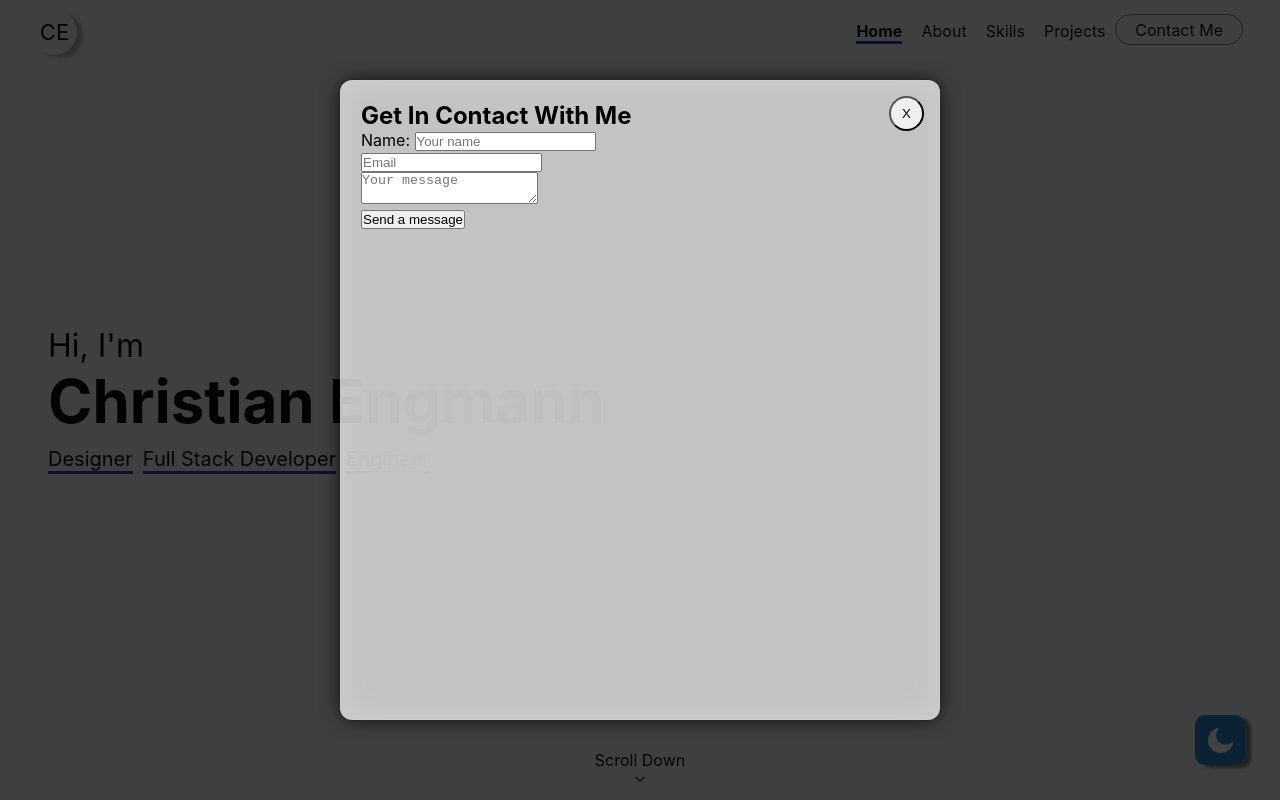
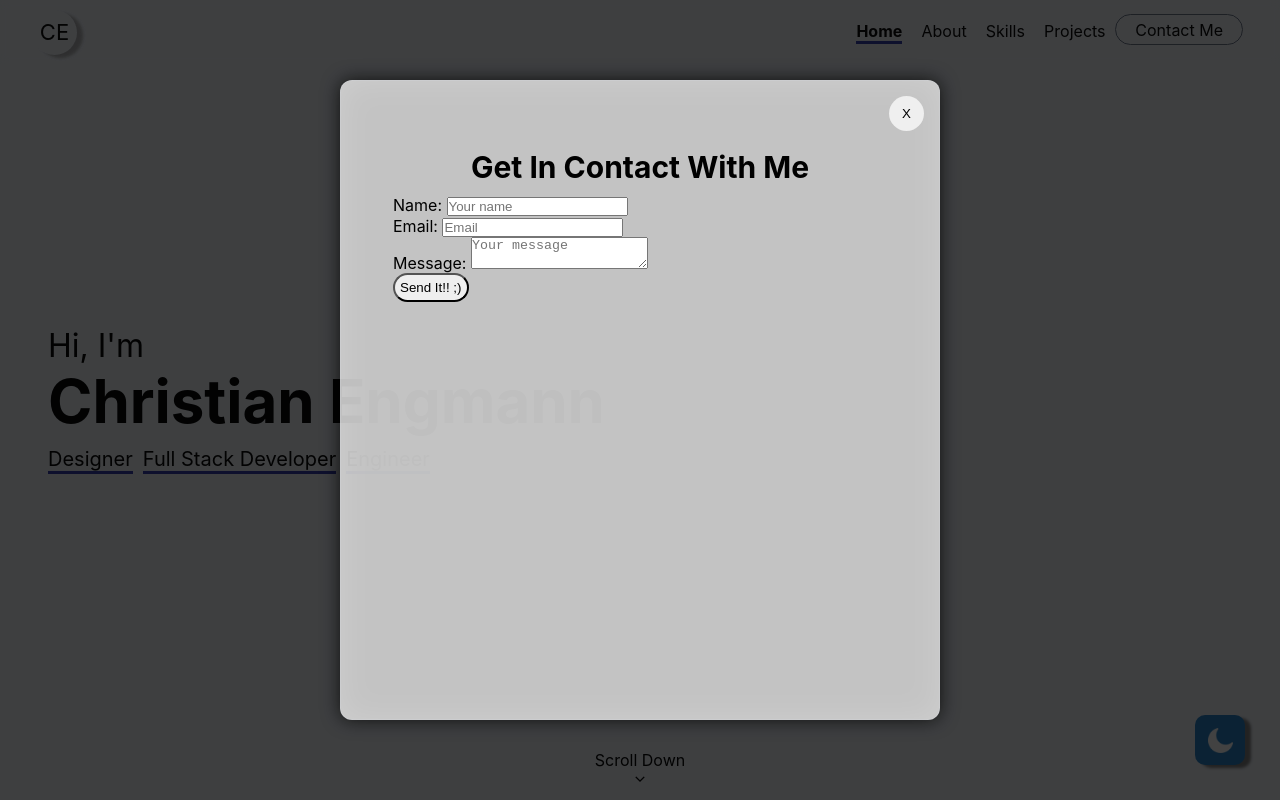
Before and after one commit to CEngmann91/portfolio, a React (Create React App) app: page / in a window 1280 px wide. Both pictures are taken after a click on the element "Contact Me". Shown: the top 800 px of the page. Built offline with nearby package versions, Linux system fonts and the light colour scheme.

Commit message:
updated modals

```diff
--- a/src/components/Modals/ContactModal/ContactModal.jsx
+++ b/src/components/Modals/ContactModal/ContactModal.jsx
@@ -1,86 +1,63 @@
 import './ContactModal.scss';
 import React, { useState, useCallback, useEffect } from 'react'
+import RootModal from '../RootModal/RootModal';
 
-const ContactModal = ({ isOpen, onClose }) => {
+const ContactModal = ({ shown, onClose }) => {
+    const [submitted, setSubmitted] = useState(false);
 
-    useEffect(() => {
-        if (isOpen)
-            // Prevents scrolling whilst the menu is visible.
-            document.body.style.overflow = "hidden";
-    }, [isOpen])
-
-
-    const close = useCallback(() => {
-        document.body.style.overflow = "scroll";
-
-        onClose()
-    }, [])
+    const FORM_ENDPOINT = "";
 
 
 
-
-    const FORM_ENDPOINT = "";
-
-    const [submitted, setSubmitted] = useState(false);
     const handleSubmit = () => {
         setTimeout(() => {
             setSubmitted(true);
         }, 100);
     };
 
-    if (!isOpen) return null;
-
-    if (submitted) {
-        return (
-            <>
-                <div className="text-2xl">Thank you!</div>
-                <div className="text-md">We'll be in touch soon.</div>
-            </>
-        );
-    }
-
-
 
     return (
-        <div className="app__modal">
-            <div className="overlay" onClick={close} />
-
-            <div className="container">
-                <div className="container--closeButton-container">
-                    <button onClick={close}>X</button>
+        <RootModal id={"Contact"}
+            shown={shown}
+            onClose={onClose}
+        >
+            {submitted ?
+                <div className='app__flex'>
+                    <div>Thank you!</div>
+                    <div>We'll be in touch soon.</div>
                 </div>
-
-                <div className="content">
-                    <h1>Get In Contact With Me</h1>
+                :
+                <div className="contact__modal--content">
+                    <h1 className='app__flex contact__modal--content-title'>Get In Contact With Me</h1>
 
                     <form
-                        action={FORM_ENDPOINT}
-                        onSubmit={handleSubmit}
-                        method="POST"
-                        target="_blank"
+                        // action={FORM_ENDPOINT}
+                        // onSubmit={handleSubmit}
+                        // method="POST"
+                        // target="_blank"
+                        className='contact__modal--content--fields'
                     >
-                        <div>
+                        <div className='contact__modal--content--fields-name'>
                             <label>Name: </label>
                             <input type="text" placeholder="Your name" name="name" required />
                         </div>
-                        <div>
+                        <div className='contact__modal--content--fields-email'>
+                            <label>Email: </label>
                             <input required type="email" placeholder="Email" name="email" />
                         </div>
-                        <div>
+                        <div className='contact__modal--content--fields-message'>
+                            <label>Message: </label>
                             <textarea required placeholder="Your message" name="message" />
                         </div>
-                        <div>
-                            <button type="submit">
-                                Send a message
-                            </button>
+                        <div className='contact__modal--content--fields-send-button'>
+                            <button type="submit">Send It!! ;)</button>
                         </div>
                     </form>
 
+
                 </div>
-            </div>
-        </div>
-
-
+            }
+        </RootModal>
     )
 }
 
--- a/src/components/Modals/ContactModal/ContactModal.scss
+++ b/src/components/Modals/ContactModal/ContactModal.scss
@@ -1,5 +1,69 @@
 @import '../../../utils/colours.scss';
 @import '../../../utils/Animations/animations.scss';
+
+
+.contact__modal {
+
+    &--content {
+        @media screen and (max-width: 900px) {
+            padding: 1rem 0.5rem;
+        }
+        display: flex;
+        flex-direction: column;
+        // justify-content: center;
+        // text-align: center;
+        margin-top: 2.0rem;
+        padding: 1rem 2rem;
+        height: 100%;
+
+
+        &-title {
+            @media screen and (max-width: 900px) {
+                font-size: 24px;
+            }
+            font-size: 30px;
+
+            margin-bottom: 10px;
+        }
+
+        &--fields {
+
+            &-name {
+
+            }
+            &-email {
+
+            }
+            &-message {
+
+                textarea {
+                    min-height: 50%;
+
+                }
+            }
+            &-send-button {
+                // display: flex;
+                // justify-content: center;
+                // align-items: center;
+
+                button {
+                    padding: 5px;
+                    border-radius: 20px;
+                }
+            }
+        }
+    }
+}
+
+
+
+
+
+
+
+
+
+
 
 .app__modal {
     flex: 1;
@@ -37,6 +101,7 @@
         height: 80vh;
         box-shadow: 0px 0px 18px 0px rgba($black-colour, 0.75);
         padding: 20px;
+        // padding-top: 40px;
 
         z-index: 11;
 
@@ -47,7 +112,7 @@
         border-radius: 12px;
         border: 1px solid rgba(209, 213, 219, 0.3);
 
-        @include animation(scale-bounce);
+        @include animation(scale-up-bounce);
         animation-duration: .3s;
         animation-delay: 0s;
 
@@ -65,11 +130,28 @@
 
                 justify-content: center;
                 align-items: center;
-                // border: none;
-                border-radius: 50px;
-                border-width: 2px;
+                border: none;
+                border-radius: 50%;
+                // border-width: 2px;
                 cursor: pointer;
+
+
+                // background: #e0e0e0;
+                // box-shadow: 4px 4px 8px #bebebe,
+                //     -4px -4px 8px #ffffff;
+
+                // transition: var(--modeTransition);
+
+                // &:hover {
+                //     background: #e0e0e0;
+                //     box-shadow: inset 4px 4px 8px #bebebe,
+                //         inset -4px -4px 8px #ffffff;
+                // }
             }
+        }
+
+        &--title {
+            font-size: 30px;
         }
 
         .content {
@@ -77,14 +159,11 @@
             flex-direction: column;
             // justify-content: center;
             // text-align: center;
-            // margin-top: 3rem;
-            // padding: 1rem 2rem;
+            margin-top: 3rem;
+            padding: 1rem 2rem;
+            height: 100%;
         }
     }
-
-
-
-
 }
 
 
--- /dev/null
+++ b/src/components/Modals/RootModal/RootModal.jsx
@@ -0,0 +1,75 @@
+import './RootModal.scss';
+import React, { useState, useEffect, useCallback } from 'react'
+
+const RootModal = ({ id, width = '60%', height = '80vh', shown, children, onClose, lockScrolling = true, suppressed, dismissOnEscKey = true }) => {
+
+  const STATE = { HIDDEN: "Hidden", ANIMATING: "Animating", VISIBLE: "Visible" }
+  const [state, setState] = useState(STATE.HIDDEN);
+
+
+
+  useEffect(() => {
+    if (lockScrolling && shown)
+      // Prevents scrolling whilst the menu is visible.
+      document.body.style.overflow = "hidden";
+
+    if (dismissOnEscKey && shown) {
+      window.addEventListener('keydown', onKeyDown)
+      return () => window.removeEventListener('keydown', onKeyDown)
+    }
+  }, [shown])
+
+
+  const onKeyDown = (e) => {
+    if (e.code === "Escape") handleClose();
+  };
+
+  const handleClose = useCallback(() => {
+    if (lockScrolling)
+      document.body.style.overflow = "scroll";
+    setState(STATE.HIDDEN);
+    onClose();
+  }, [])
+
+
+  if (!shown) return null;
+
+  return (
+    <main id={id}>
+      <div className="overlay" onClick={handleClose}
+        onAnimationStart={event => {
+          if (event?.animationName === "fade-in") {
+          }
+        }}
+        onAnimationEnd={event => {
+          if (event?.animationName === "fade-in") {
+          }
+        }}
+      />
+
+      <div className="container"
+        onAnimationStart={event => {
+          // if (event?.animationName === "scale-up-bounce") {
+          setState(STATE.ANIMATING);
+
+          //  console.log(`Animation ${event?.animationName} started`)
+        }}
+        onAnimationEnd={event => {
+          if (event?.animationName === "scale-up-bounce") {
+            if (shown)
+              setState(STATE.VISIBLE);
+          }
+          // console.log(`Animation ${event?.animationName} ended`)
+        }}
+        style={{ width: width, maxHeight: height }}
+      >
+        <div className="container--closeButton-container">
+          <button onClick={handleClose}>X</button>
+        </div>
+        {children}
+      </div>
+    </main>
+  )
+}
+
+export default RootModal
--- /dev/null
+++ b/src/components/Modals/RootModal/RootModal.scss
@@ -0,0 +1,95 @@
+@import '../../../utils/colours.scss';
+@import '../../../utils/Animations/animations.scss';
+
+main {
+    flex: 1;
+    display: flex;
+    justify-content: center;
+    align-items: center;
+    // width: 100vw;
+    // height: 100vh;
+
+    position: fixed;
+    top: 0;
+    left: 0;
+
+    z-index: 10;
+
+
+    .overlay {
+        flex: 1;
+        display: flex;
+        background: rgba($black-colour, 0.75);
+        width: 100vw;
+        height: 100vh;
+
+        z-index: 10;
+
+        @include animation(fade-in);
+        animation-duration: .3s;
+    }
+
+
+    .container {
+        @media screen and (max-width: 900px) {
+            max-width: 450px;
+        }
+        @media screen and (max-width: 550px) {
+            max-width: 350px;
+        }
+        position: fixed;
+        width: 100%;
+        max-width: 600px;
+        height: 80vh;
+        background: rgba(255, 255, 255, 0.75);
+        box-shadow: 0px 0px 18px 0px rgba($black-colour, 0.75);
+        border: 1px solid rgba(209, 213, 219, 0.3);
+        border-radius: 12px;
+        padding: 20px;
+
+        z-index: 11;
+
+
+        backdrop-filter: blur(16px) saturate(180%);
+        -webkit-backdrop-filter: blur(16px) saturate(180%);
+
+
+        @include animation(scale-fade-in);
+        animation-duration: .3s;
+        animation-delay: 0s;
+
+
+        &--closeButton-container {
+            position: absolute;
+            top: 5px;
+            right: 5px;
+            padding: 10px;
+
+            button {
+                display: flex;
+                width: 35px;
+                height: 35px;
+
+                justify-content: center;
+                align-items: center;
+                border: none;
+                border-radius: 50%;
+                // border-width: 2px;
+                cursor: pointer;
+
+
+                // background: #e0e0e0;
+                // box-shadow: 4px 4px 8px #bebebe,
+                //     -4px -4px 8px #ffffff;
+
+                // transition: var(--modeTransition);
+
+                // &:hover {
+                //     background: #e0e0e0;
+                //     box-shadow: inset 4px 4px 8px #bebebe,
+                //         inset -4px -4px 8px #ffffff;
+                // }
+            }
+        }
+    }
+}
--- /dev/null
+++ b/src/components/Modals/index.js
@@ -0,0 +1 @@
+export { default as ContactModal } from './ContactModal/ContactModal';
--- a/src/components/navbar/Navbar.jsx
+++ b/src/components/navbar/Navbar.jsx
@@ -5,7 +5,7 @@ import { NAVBAR } from '../../utils/constants';
 import { useThemeContext } from '../../utils/ThemeContext';
 
 import { GiHamburgerMenu as Menu } from 'react-icons/gi';
-import ContactModal from '../Modals/ContactModal/ContactModal';
+import { ContactModal } from '../Modals/';
 
 const Navbar = () => {
     const { theme } = useThemeContext();
@@ -16,10 +16,18 @@ const Navbar = () => {
 
     useEffect(() => {
         window.addEventListener('scroll', onScroll)
-        return () => window.removeEventListener('scroll', onScroll)//, { passive: true })
+        // window.addEventListener('keydown', onKeyDown)
+        return () => {
+            window.removeEventListener('scroll', onScroll)//, { passive: true })
+            // window.removeEventListener('keydown', onKeyDown)
+        }
     }, [])
 
     const onScroll = () => setScrolledDown((window.scrollY > 100))
+
+    // const onKeyDown = (e) => {
+    //     if (e.code === "Escape") hideMenu();
+    // };
 
     const showMenu = () => {
         // Prevents scrolling whilst the menu is visible.
@@ -28,6 +36,8 @@ const Navbar = () => {
     }
 
     const hideMenu = () => {
+        if (!menuIsOpen) return;
+
         document.body.style.overflow = "scroll";
         setMenuIsOpen(false);
     }
@@ -84,7 +94,7 @@ const Navbar = () => {
                 }
             </div>
 
-            <ContactModal isOpen={contactModelOpen} onClose={() => setContactModelOpen(false)} />
+            <ContactModal shown={contactModelOpen} onClose={() => setContactModelOpen(false)} />
 
         </nav>
     )
--- a/src/components/navbar/Navbar.scss
+++ b/src/components/navbar/Navbar.scss
@@ -241,6 +241,7 @@
 }
 
 
+
 #dark {
 
     .navbar-nav {
--- a/src/index.js
+++ b/src/index.js
@@ -1,4 +1,4 @@
-import React, { Suspense } from 'react';
+import React from 'react';
 import ReactDOM from 'react-dom/client';
 import './index.scss';
 import App from './App';
```
Also changed, not shown: src/utils/Animations/keyframes.scss (+9 -2 lines).
